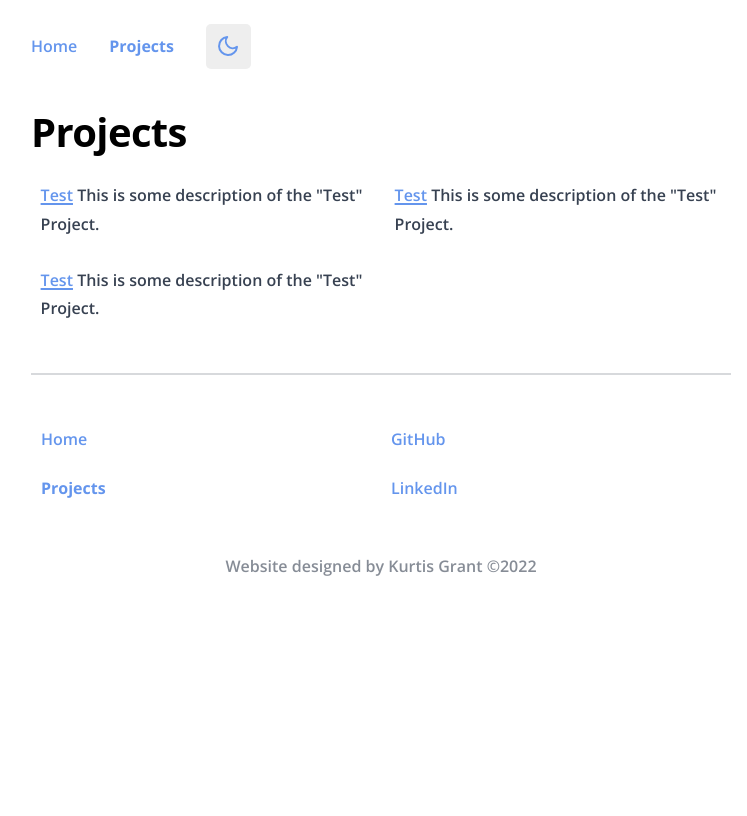
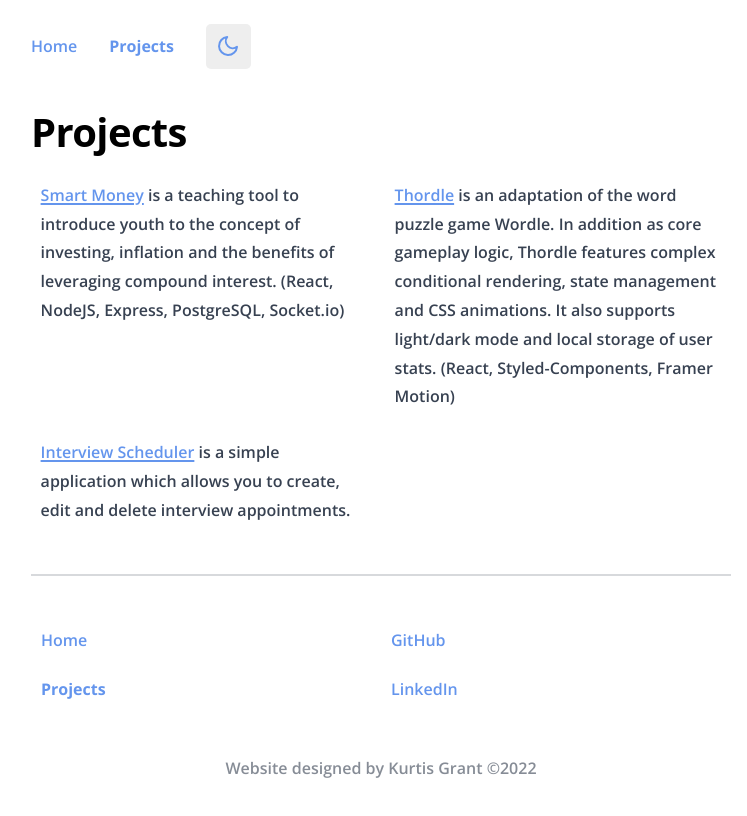
Before and after one commit to kurtisgrant/portfolio-site, a React (Create React App) app: page /Projects in a window 1280 px wide. Shown: the top 816 px of the page, without its empty margins (259-1006 px from the left). Built offline with nearby package versions, Linux system fonts and the light colour scheme.

Commit message:
Replace placeholder projects with actual ones

```diff
--- a/src/pages/Projects.js
+++ b/src/pages/Projects.js
@@ -7,9 +7,9 @@ function Projects() {
     <main className="projects-page">
       <h1 className="heading">Projects</h1>
       <div className="project-container">
-        <ProjectCard title="Test" slug="test-slug">This is some description of the "Test" Project.</ProjectCard>
-        <ProjectCard title="Test" slug="test-slug">This is some description of the "Test" Project.</ProjectCard>
-        <ProjectCard title="Test" slug="test-slug">This is some description of the "Test" Project.</ProjectCard>
+        <ProjectCard title="Smart Money" external slug="https://github.com/kurtisgrant/smart-money">is a teaching tool to introduce youth to the concept of investing, inflation and the benefits of leveraging compound interest. (React, NodeJS, Express, PostgreSQL, Socket.io)</ProjectCard>
+        <ProjectCard title="Thordle" external slug="https://github.com/kurtisgrant/thordle">is an adaptation of the word puzzle game Wordle. In addition as core gameplay logic, Thordle features complex conditional rendering, state management and CSS animations. It also supports light/dark mode and local storage of user stats. (React, Styled-Components, Framer Motion)</ProjectCard>
+        <ProjectCard title="Interview Scheduler" external slug="https://github.com/kurtisgrant/scheduler">is a simple application which allows you to create, edit and delete interview appointments.</ProjectCard>
       </div>
     </main>
   );
```
